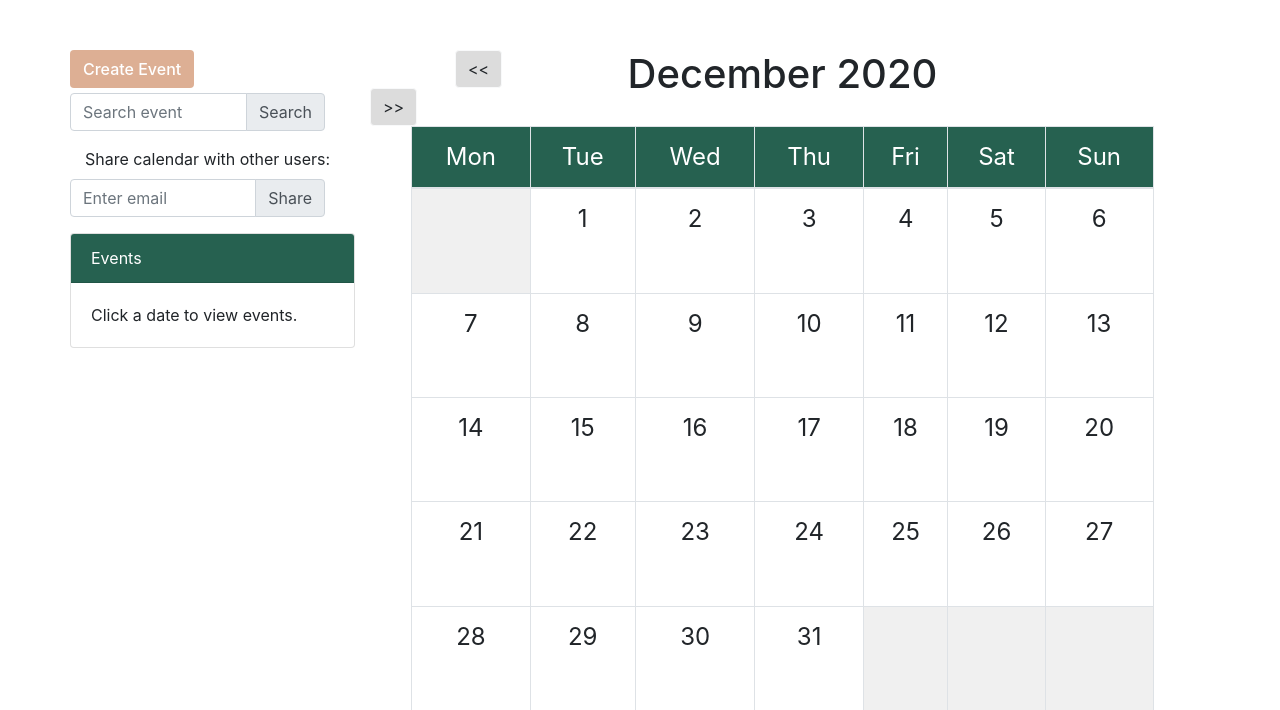
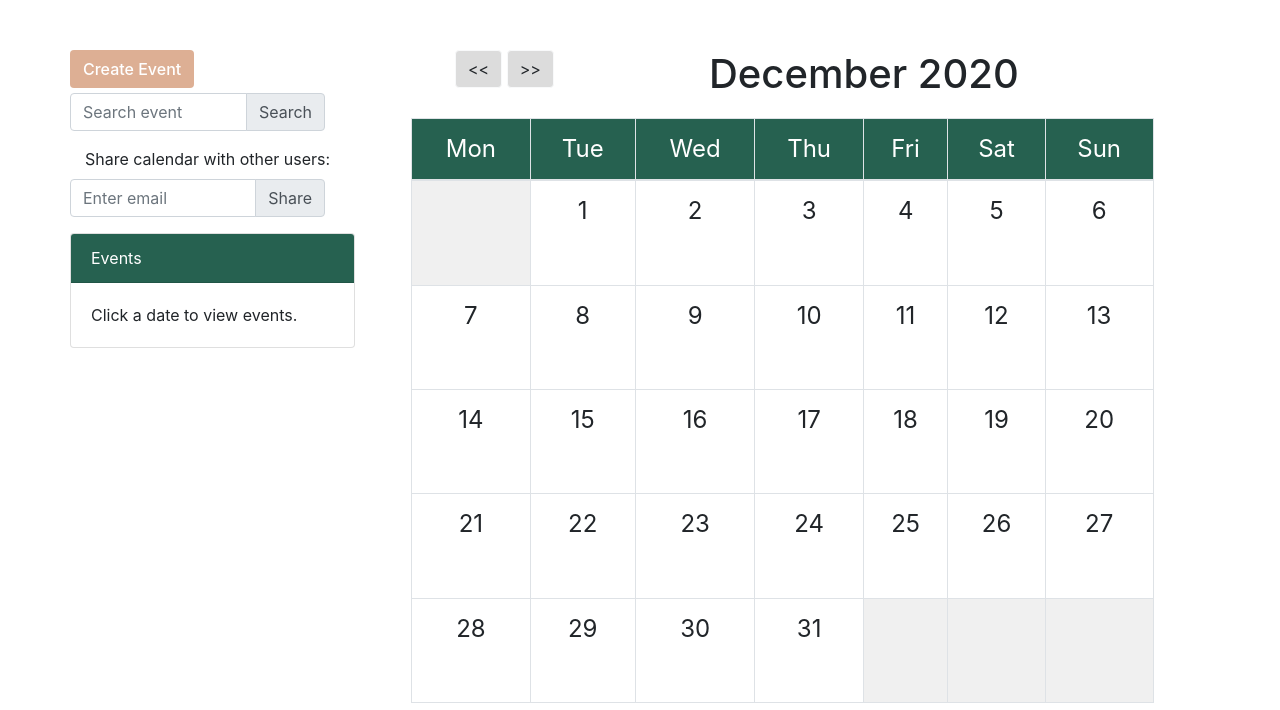
Before and after one commit to hbarrett100/COMP41110-cloud-computing-project, a Flask app: template calendar_app/templates/home.html in a window 1280 px wide. Shown: the part 72-782 px from the top of the page. Run offline with Flask 2, Linux system fonts and the light colour scheme; the template is opened without the code that fills it: most values are stand-ins (such as "Sample title", 1, 10 or a date in 2020); data that the repository does not hold is empty; some libraries are stand-ins or nearby versions.

Commit message:
fix bug in arrow buttons

```diff
--- a/calendar_app/models.py
+++ b/calendar_app/models.py
@@ -40,8 +40,6 @@ class Event(db.Model):
         return f"Post('{self.title}', '{self.description}', '{self.date}', '{self.start}', '{self.end}')"
 
     def to_dict(self):
-        print("Date ==========")
-        print(type(self.start))
         d = {'id' : self.id,
         'title' : self.title,
         'description' : self.description,
--- a/calendar_app/static/main.css
+++ b/calendar_app/static/main.css
@@ -15,7 +15,7 @@
     width: 80%;
     margin: 0px auto;
     float: none;
-    text-align: center;
+    text-align: left;
     margin-bottom: 20px;
 }
 
--- a/calendar_app/templates/home.html
+++ b/calendar_app/templates/home.html
@@ -58,11 +58,11 @@
     <div class="col-9">
       <!-- calendar table -->
       <div class="row">
-        <div class="col-3">
+        <div class="col-4">
           <button type="button" class="btn btn-light" id="prev" class="move-month"><<</button>
           <button type="button" class="btn btn-light" id="next" class="move-month">>></button>
         </div>
-        <div class="col-6">
+        <div class="col-8">
           <h1 id="month-name"></h1>
         </div>
       </div>
```
